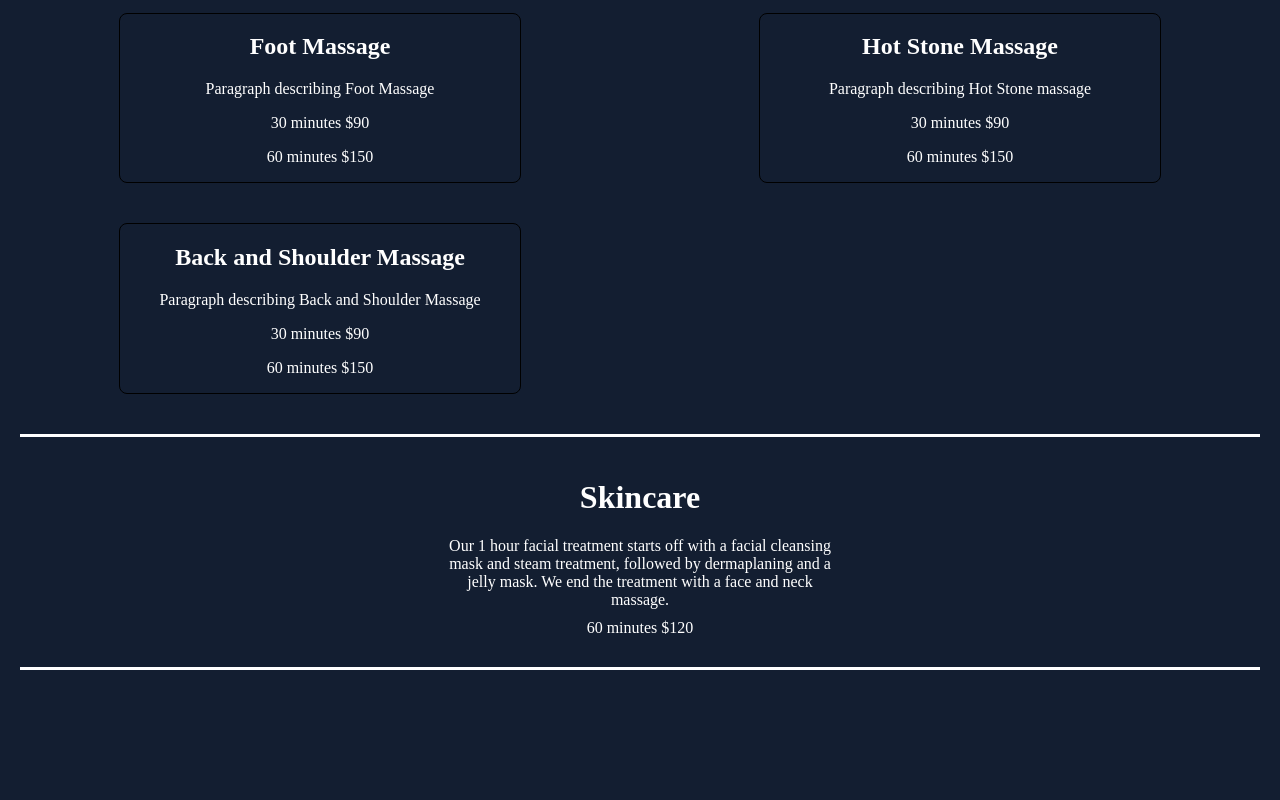
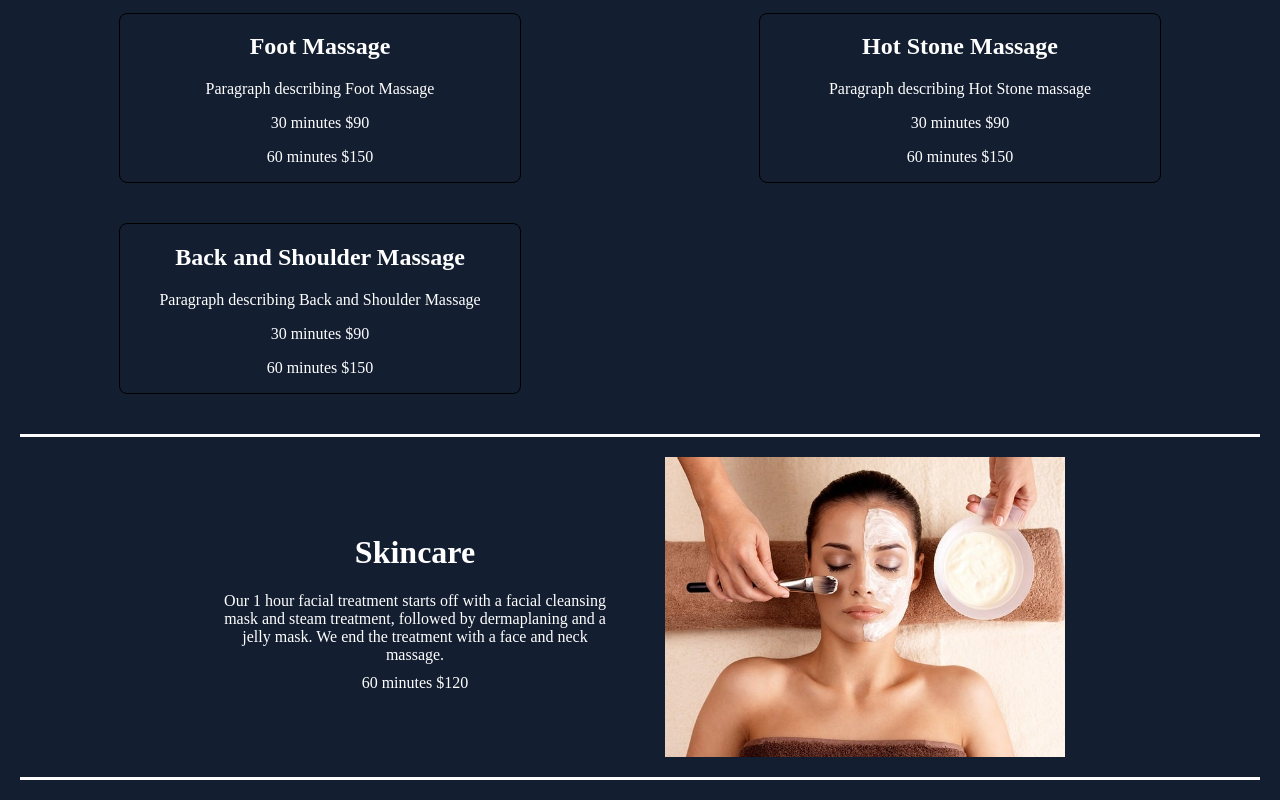
Before and after one commit to LaurenCummings/spa-project, a React (Vite) app: page / in a window 1280 px wide. Shown: the part 1326-2126 px from the top of the page. Before the commit the page ends 2016 px from the top, so only its background shows below. Built offline with nearby package versions, Linux system fonts and the light colour scheme.

Commit message:
Added image to skincare and styled

```diff
--- a/src/components/Skincare.jsx
+++ b/src/components/Skincare.jsx
@@ -1,11 +1,15 @@
 import '../css/Skincare.css';
+import faceMask from '../assets/facemask.jpg';
 
 function Skincare() {
     return (
         <div className="skincare">
-            <h1>Skincare</h1>
-            <p>Our 1 hour facial treatment starts off with a facial cleansing mask and steam treatment, followed by dermaplaning and a jelly mask. We end the treatment with a face and neck massage.</p>
-            <p>60 minutes $120</p>
+            <div className="skincare-info">
+                <h1>Skincare</h1>
+                <p>Our 1 hour facial treatment starts off with a facial cleansing mask and steam treatment, followed by dermaplaning and a jelly mask. We end the treatment with a face and neck massage.</p>
+                <p>60 minutes $120</p>
+            </div>
+            <img src={faceMask} alt="face mask" />
         </div>
     )
 }
--- a/src/css/Skincare.css
+++ b/src/css/Skincare.css
@@ -5,9 +5,17 @@
     border-style: solid none;
     margin: 20px;
     padding: 20px;
+    display: flex;
+    align-items: center;
+    justify-content: center;
 }
 
 .skincare p {
     width: 400px;
     margin: 10px auto;
 }
+
+.skincare img {
+    height: 300px;
+    margin-left: 50px;
+}
```
Also changed, not shown: src/assets/facemask.jpg (added).
